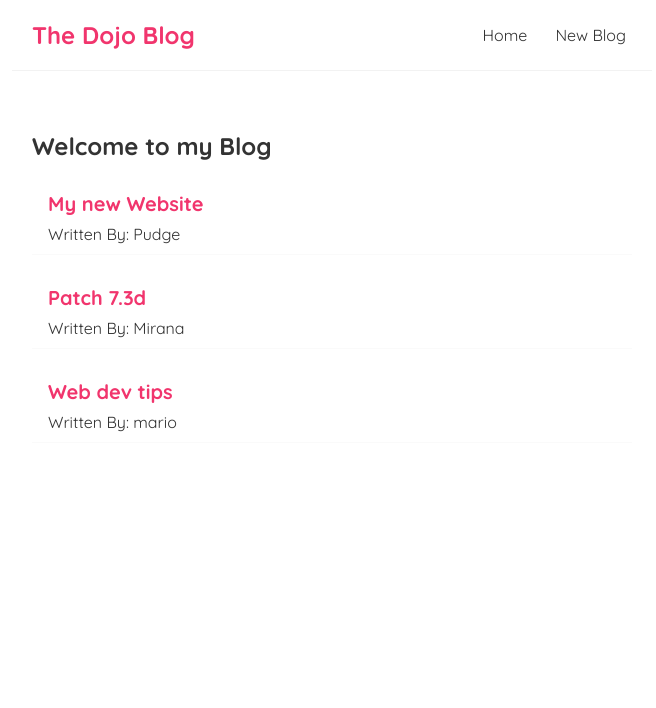
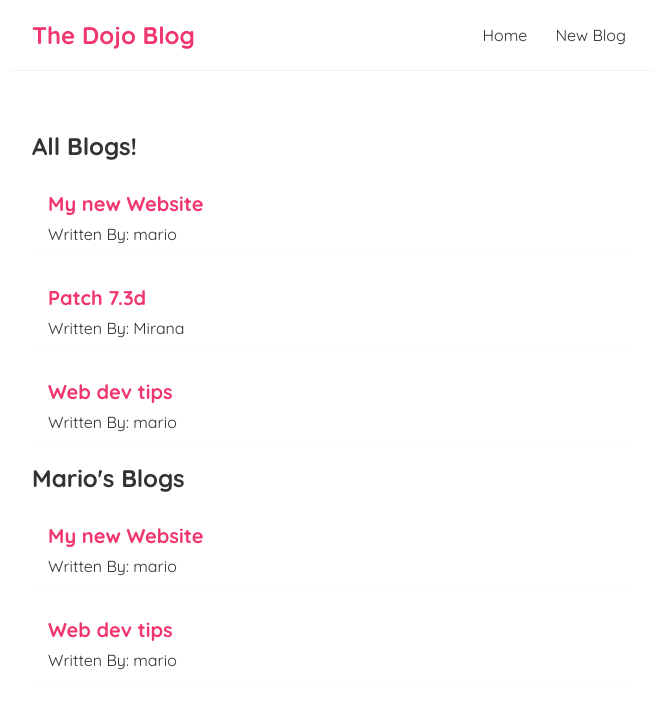
Before and after one commit to AliTaha22/ReactJS-App, a React (Create React App) app: page / in a window 1280 px wide. Shown: the top 708 px of the page, without its empty margins (308-964 px from the left). Built offline with nearby package versions, Linux system fonts and the light colour scheme.

Commit message:
Reused Components

```diff
--- a/src/Home.js
+++ b/src/Home.js
@@ -5,13 +5,14 @@ import BlogsList from "./BlogsList";
 const Home = () => {
 
     const [blogs, setBlogs] = useState([
-        {title: "My new Website", body: "lorem ipsum . . . .", author: "Pudge", id: 1 },
+        {title: "My new Website", body: "lorem ipsum . . . .", author: "mario", id: 1 },
         {title: "Patch 7.3d", body: "lorem ipsum . . . .", author: "Mirana", id: 2 },
         {title: "Web dev tips", body: "lorem ipsum . . . .", author: "mario", id: 3 },  ]);
 
     return (
         <div className="home">
-            <BlogsList blogs = {blogs} blogTitle = "Welcome to my Blog"/>
+            <BlogsList blogs = {blogs} blogTitle = "All Blogs!"/>
+            <BlogsList blogs = {blogs.filter((blog) => blog.author === 'mario')} blogTitle = "Mario's Blogs"/>
         </div>
      );
 }
```
